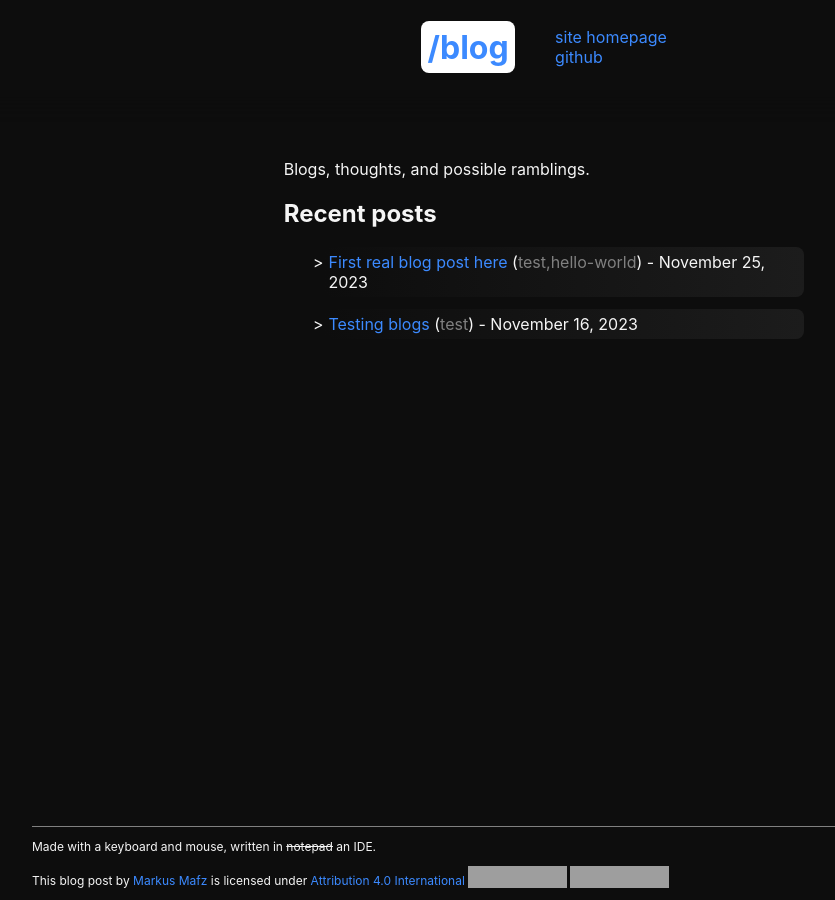
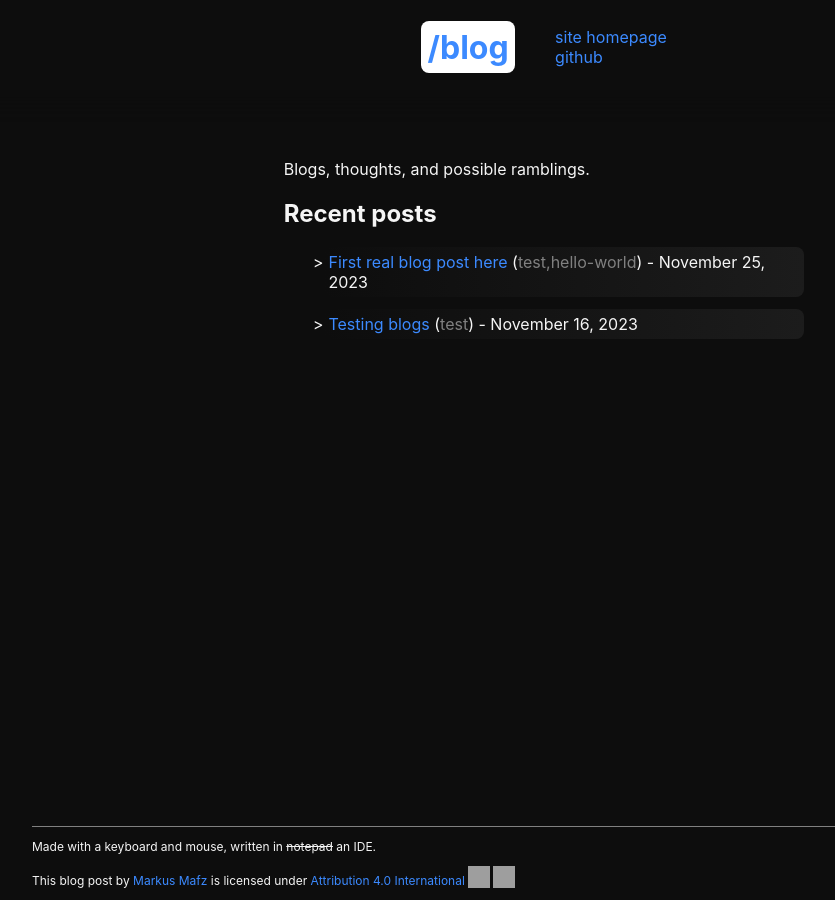
Before and after one commit to headquarter8302/blog, a Jekyll site: the page built from index.html, in a window 1280 px wide. Shown: the whole page, without its empty margins (96-931 px from the left). Built offline with Jekyll 4.4.1, drawn with Linux system fonts in a browser that asks for light colours; some web fonts are replaced; grey boxes are pictures that could not be loaded.

Commit message:
Update footer.html

```diff
--- a/_includes/footer.html
+++ b/_includes/footer.html
@@ -6,7 +6,7 @@
       href="http://creativecommons.org/licenses/by/4.0" target="_blank" rel="license noopener noreferrer"
       style="display:inline-block;">Attribution 4.0 International<img
         style="height:22px!important;margin-left:3px;vertical-align:text-bottom;"
-        src="https://mirrors.creativecommons.org/presskit/icons/cc.svg"><img
+        src="https://mirrors.creativecommons.org/presskit/icons/cc.svg" width="22px"><img
         style="height:22px!important;margin-left:3px;vertical-align:text-bottom;"
-        src="https://mirrors.creativecommons.org/presskit/icons/by.svg"></a></p>
+        src="https://mirrors.creativecommons.org/presskit/icons/by.svg" width="22px"></a></p>
 </footer>
```
